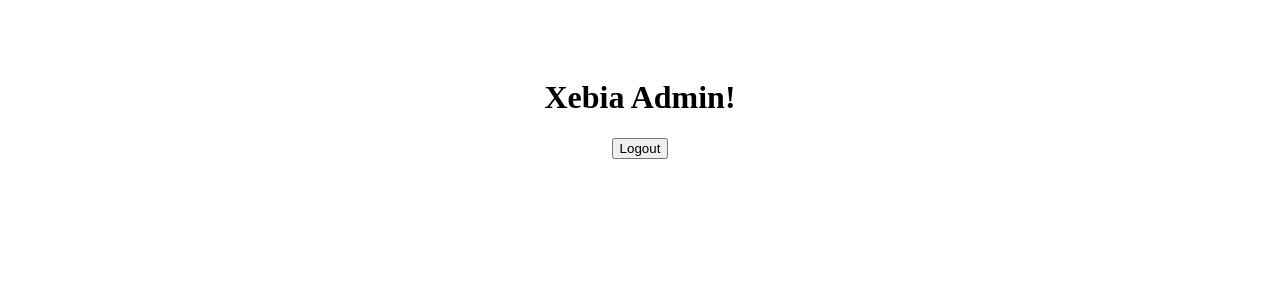
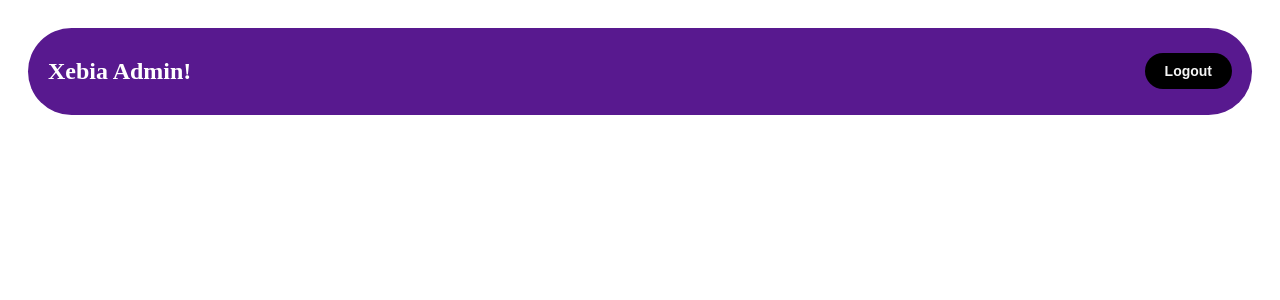
Before and after one commit to VivekKumar432/SRM-Batch-2, a React (Vite) app in the folder frontend/: page /admin/AdminMain in a window 1280 px wide. Shown: the top 300 px of the page. Built offline with nearby package versions, Linux system fonts and the light colour scheme.

Commit message:
Heavy Change

```diff
--- a/frontend/src/App.jsx
+++ b/frontend/src/App.jsx
@@ -29,7 +29,7 @@
 const UNF = () => {
   return (
     <div>
-      <h1>User not found</h1>
+      <h1>User nto found</h1>
     </div>
   );
 };
--- a/frontend/src/assets/CSS/loginPage.css
+++ b/frontend/src/assets/CSS/loginPage.css
@@ -22,7 +22,7 @@
 	flex-direction: column;
 	align-items: center;
 	justify-content: center;
-	background-color: rgb(84, 161, 129);
+	background-color: rgb(88, 220, 165);
 	border-top-left-radius: 10px;
 	border-bottom-left-radius: 10px;
 }
--- a/frontend/src/components/Admin/AdminMain.jsx
+++ b/frontend/src/components/Admin/AdminMain.jsx
@@ -10,9 +10,9 @@
     };
 	return (
 		<div className={styles.admin_main_container}>
-			<h1>Xebia Admin!</h1>
 			<nav className={styles.admin_nav}>
-				<button className={styles.white_btn} onClick={handleLogout}>
+				<h1>Xebia Admin!</h1>
+				<button className={styles.grey_btn} onClick={handleLogout}>
                     Logout
                 </button>
 			</nav>
--- a/frontend/src/components/Admin/AdminMain.module.css
+++ b/frontend/src/components/Admin/AdminMain.module.css
@@ -1,24 +1,29 @@
 .admin_main_container {
-	text-align: center;
-	padding: 50px;
+    padding: 20px;
+    text-align: center;
 }
 
-.admin_nav ul {
-	list-style: none;
-	padding: 0;
+.admin_nav {
+    display: flex;
+    justify-content: space-between;
+    align-items: center;
+    padding: 10px 20px;
+    background-color: #58198f;
+    color: rgb(255, 255, 255);
+    border-radius: 50px;
 }
 
-.admin_nav ul li {
-	display: inline;
-	margin: 0 10px;
+.grey_btn {
+    background-color: rgb(0, 0, 0);
+    color: rgb(245, 245, 245);
+    border: none;
+    padding: 10px 20px;
+    cursor: pointer;
+    font-weight: bold;
+	font-size: 14px;
+    border-radius: 20px;
 }
 
-.admin_nav ul li a {
-	text-decoration: none;
-	color: #7320cc;
-	font-weight: bold;
+.grey_btn:hover {
+	background-color: #e0a800;
 }
-
-.admin_nav ul li a:hover {
-	color: #440e6b;
-}
--- a/frontend/src/components/Main/index.jsx
+++ b/frontend/src/components/Main/index.jsx
@@ -10,7 +10,7 @@
     return (
         <div className={styles.main_container}>
             <nav className={styles.navbar}>
-                <h1>Xebia</h1>
+                <h1> Welcome to Xebia</h1>
                 <button className={styles.white_btn} onClick={handleLogout}>
                     Logout
                 </button>
--- a/frontend/src/components/Main/styles.module.css
+++ b/frontend/src/components/Main/styles.module.css
@@ -11,6 +11,7 @@
     padding: 10px 20px;
     background-color: #58198f;
     color: rgb(255, 255, 255);
+    border-radius: 50px;
 }
 
 .white_btn {
@@ -19,4 +20,11 @@
     border: none;
     padding: 10px 20px;
     cursor: pointer;
+    font-weight: bold;
+	font-size: 14px;
+    border-radius: 20px;
 }
+.white_btn:hover{
+    background-color: #e0a800;
+
+}
--- a/frontend/src/pages/RegisterPage.jsx
+++ b/frontend/src/pages/RegisterPage.jsx
@@ -11,7 +11,8 @@
     password: "",
   });
   const [error, setError] = useState("");
-  const nav = useNavigate();
+  const navigate = useNavigate();
+
   const handleChange = ({ currentTarget: input }) => {
     setData({ ...data, [input.name]: input.value });
   };
@@ -21,10 +22,10 @@
     try {
       const url = "http://localhost:4545/api/users/create-user";
       const { data: res } = await axios.post(url, data);
-      // window.location.href = "/login";
-      nav("/login");
-      console.log(res.message);
+      console.log(res.message); // Debugging: Log response message
+      navigate("/login"); // Correct this line
     } catch (error) {
+      console.log(error); // Debugging: Log the error
       if (
         error.response &&
         error.response.status >= 400 &&
@@ -40,10 +41,11 @@
       <div className="signup_form_container">
         <div className="left">
           <h1>Welcome Back</h1>
-          <Link to="/login"></Link>
-          <button type="button" className="white_btn">
-            Sign in
-          </button>
+          <Link to="/login">
+            <button type="button" className="white_btn">
+              Sign in
+            </button>
+          </Link>
         </div>
         <div className="right">
           <form className="form_container" onSubmit={handleSubmit}>
--- /dev/null
+++ b/package.json
@@ -0,0 +1,5 @@
+{
+  "dependencies": {
+    "prop-types": "^15.8.1"
+  }
+}
```
Also changed, not shown: frontend/src/components/Admin/AdminLogin.jsx (line endings or trailing spaces), frontend/src/components/Admin/style.module.css (line endings or trailing spaces), frontend/src/main.jsx (line endings or trailing spaces), 1 other file (tests, documents, lock files or other folders).
